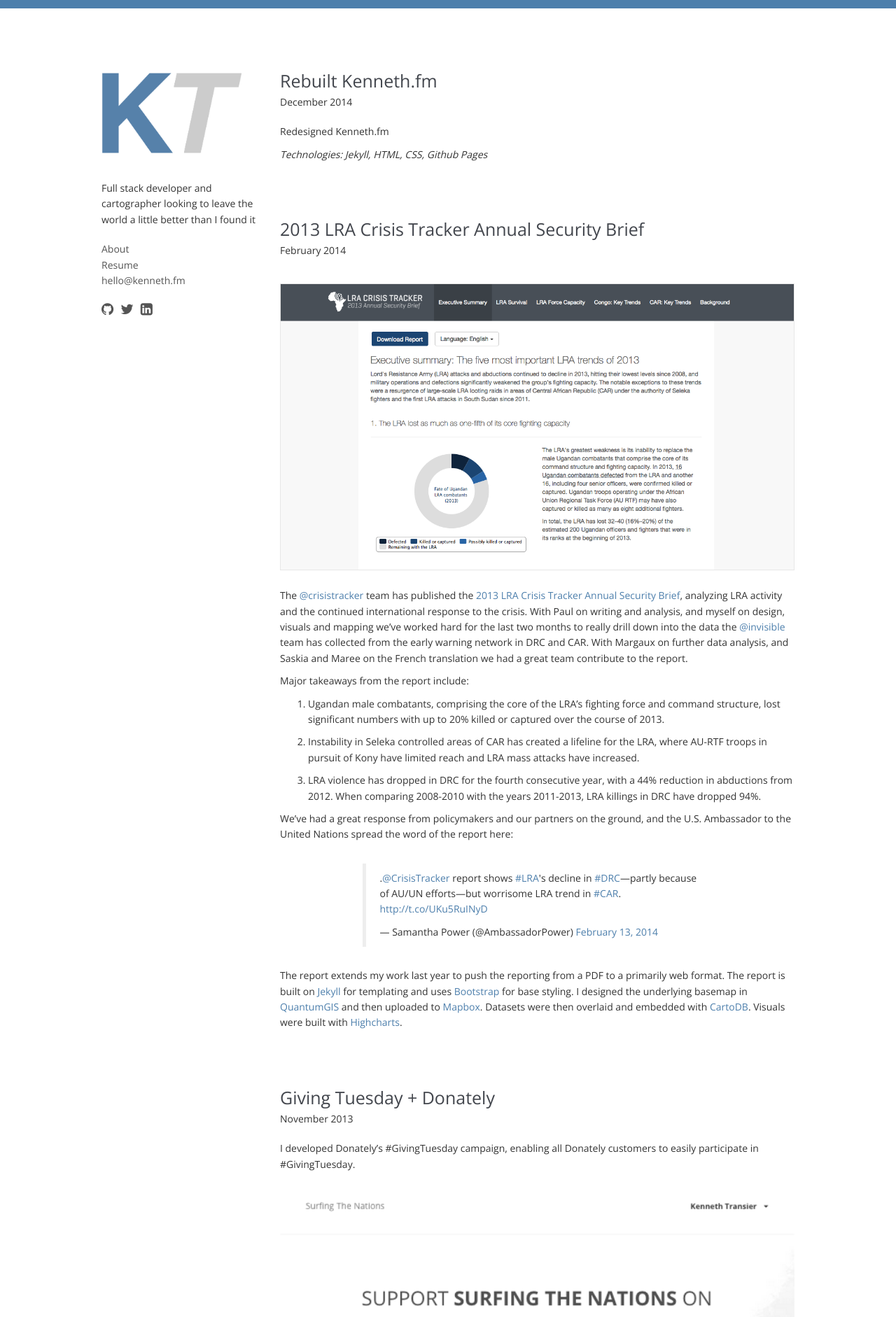
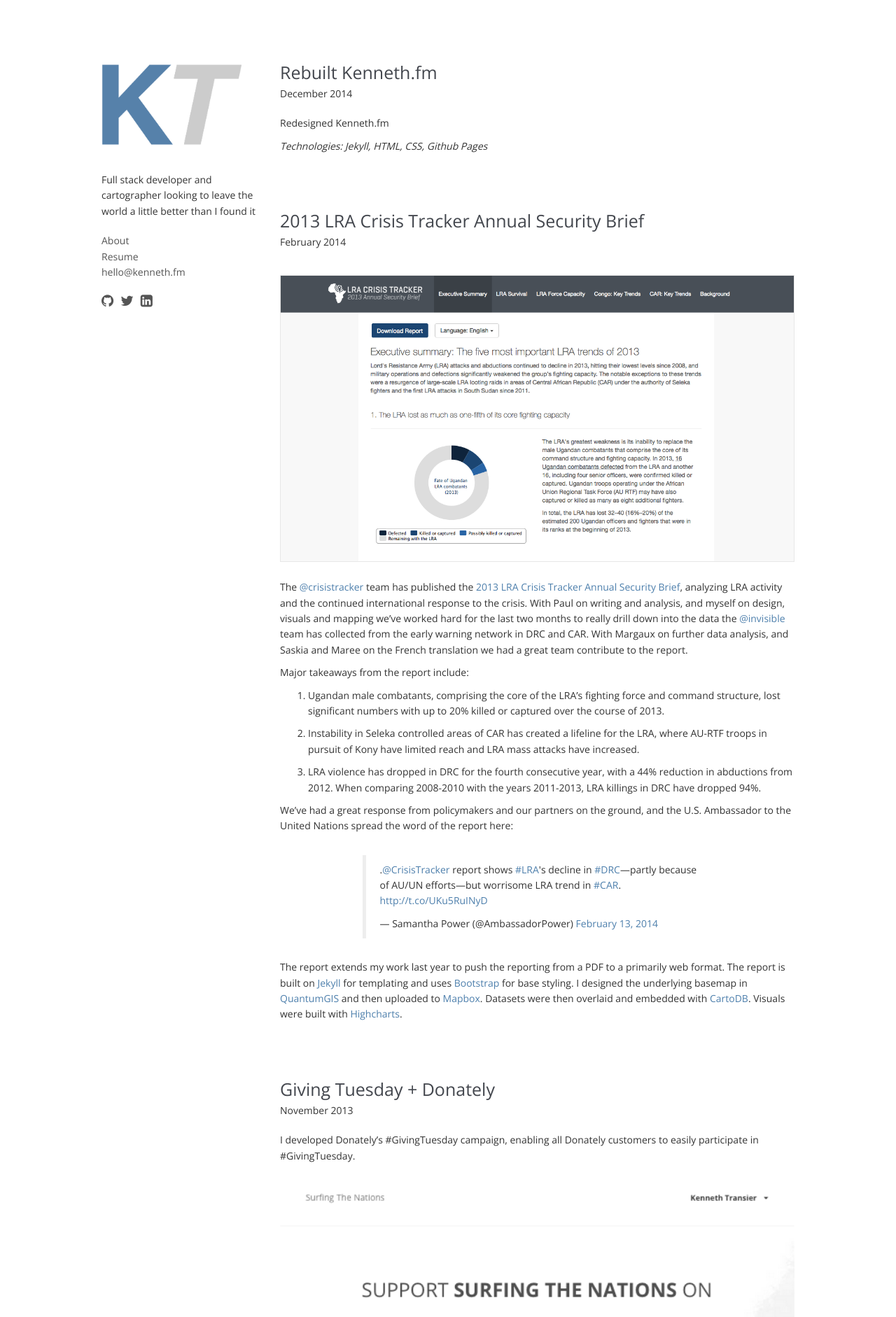
Before and after one commit to ktransier/blog, a Jekyll site: the page built from index.html, in a window 1280 px wide. Shown: the top 1882 px of the page at 70% size. Built offline with Jekyll 4.4.1, drawn with Linux system fonts in a browser that asks for light colours; nearby versions of some CDN libraries; Markdown is read by kramdown in place of the engine named in the settings; comment, search, counter and statistics services are not loaded.

Commit message:
responsive header

```diff
--- a/_layouts/main.html
+++ b/_layouts/main.html
@@ -12,15 +12,21 @@
   </head>
 
   <body>
-    <div class="top-bar"></div>
     <div class="container">
       <div class="col-md-3">
+
+        <!-- logo -->
         <a href="/">
           <div id="logo"></div>
         </a>
+
+        <!-- short-bio -->
         <p class="short-bio">
           Full stack developer and cartographer looking to leave the world a little better than I found it
         </p>
+
+        <!-- navigation -->
+        <div class="nav">
           <div>
             <a href="/about" class="nav-link">
               About
@@ -53,6 +59,7 @@
               </a>
             </div>
           </div>
+        </div>
 
       </div>
 
--- a/css/main.css
+++ b/css/main.css
@@ -6,12 +6,6 @@
   font-family: 'Open Sans', sans-serif;
   font-size: 14px;
   line-height: 1.6;
-}
-
-.top-bar {
-  width: 100%;
-  height: 12px;
-  background-color: rgb(77, 127, 172);
 }
 
 a {
@@ -48,19 +42,35 @@
   margin: 91px 0px 0px 0px;
 }
 
+@media (max-width: 1000px) {
+  #logo {
+    background-size: 150px;
+    width: 150px;
+    height: 125px;
+    margin: 50px auto 0px;
+  }
+}
+
 .short-bio {
   margin: 0px 0px 20px;
 }
 
-.navigation a {
-  color: rgba(0, 6, 15, 0.74);
-  text-decoration: none;
+@media (max-width: 1000px) {
+  .short-bio {
+    width: 80%;
+    max-width: 300px;
+    text-align: center;
+    margin: 0px auto 30px;
+  }
 }
 
-.navigation {
-  font-size: 20px;
-  margin: 40px auto 70px;
-  float: none;
+.nav {
+}
+
+@media (max-width: 1000px) {
+  .nav {
+    text-align: center;
+  }
 }
 
 .nav-link {
@@ -70,6 +80,27 @@
 .nav-link:hover {
   text-decoration: none;
 }
+
+.social-icon-container {
+  margin-top: 20px;
+  width: 85px;
+}
+
+@media (max-width: 1000px) {
+  .social-icon-container {
+    margin: 20px auto 0px;
+  }
+}
+
+
+.social-icon {
+  font-size: 20px !important;
+  float: left;
+  margin-right: 10px;
+}
+
+
+
 
 /* POST */
 
@@ -185,13 +216,3 @@
 .post-style-toggles {
   float: right;
 }
-
-.social-icon {
-  font-size: 20px !important;
-  float: left;
-  margin-right: 10px;
-}
-
-.social-icon-container {
-  margin-top: 20px;
-}
```
Lines whose indentation alone changed are shown as unchanged.
